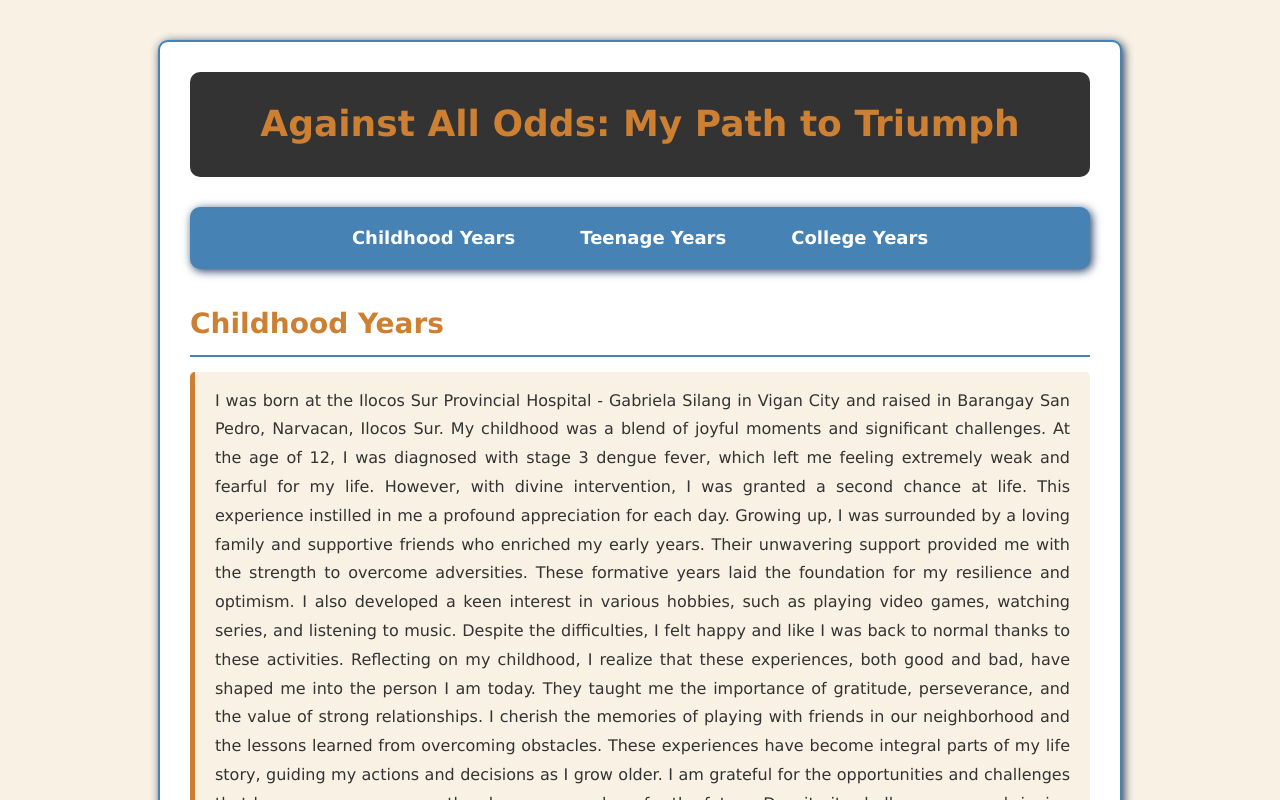
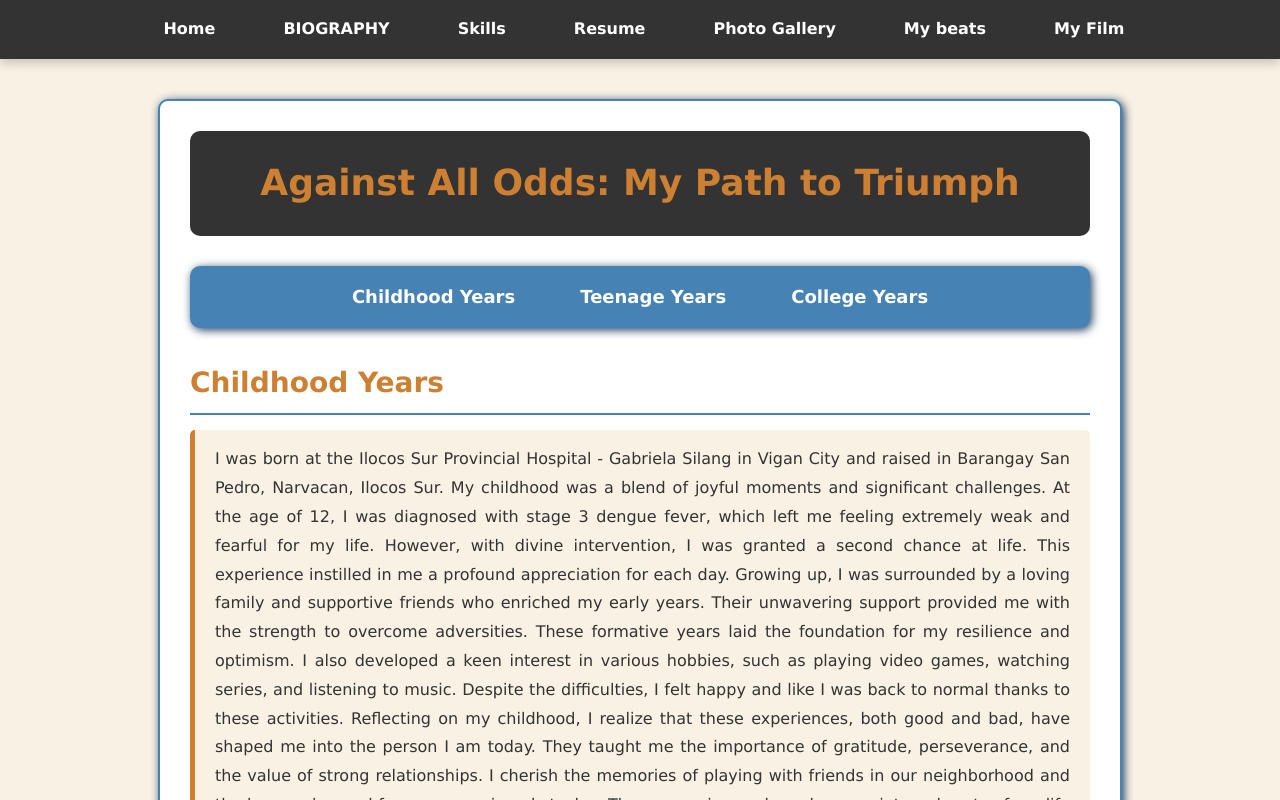
Before and after one commit to Saiqt07/Bio, a plain HTML site: page index.html in a window 1280 px wide. Shown: the top 800 px of the page. Drawn offline with Linux system fonts and the light colour scheme.

Commit message:
Add files via upload

```diff
--- a/biography.css
+++ b/biography.css
@@ -5,6 +5,49 @@ body {
     padding: 0;
     color: #333333;
     line-height: 1.8;
+}
+
+.main-nav {
+    background-color: #333333;
+    padding: 15px 0;
+    box-shadow: 0 4px 10px rgba(0, 0, 0, 0.2);
+}
+
+.main-nav ul {
+    list-style: none;
+    margin: 0;
+    padding: 0;
+    display: flex;
+    justify-content: center;
+    align-items: center;
+}
+
+.main-nav li {
+    margin: 0 15px;
+}
+
+.main-nav a {
+    text-decoration: none;
+    color: white;
+    font-size: 16px;
+    font-weight: bold;
+    padding: 10px 15px;
+    border-radius: 5px;
+    transition: background 0.3s ease, color 0.3s ease;
+}
+
+.main-nav a:hover {
+    background-color: #4682b4;
+    color: white;
+}
+
+.main-nav .active a {
+    background-color: #cd7f32;
+    color: white;
+}
+
+.main-nav i {
+    margin-right: 8px;
 }
 
 .container {
@@ -131,6 +174,7 @@ blockquote {
     justify-content: space-between;
     margin: 20px 0;
 }
+
 .thumbnail-gallery img {
     width: 23%;
     height: auto;
@@ -139,6 +183,7 @@ blockquote {
     cursor: pointer;
     transition: transform 0.3s ease, box-shadow 0.3s ease;
 }
+
 .thumbnail-gallery img:hover {
     transform: scale(1.05);
     box-shadow: 2px 2px 10px rgba(0, 0, 0, 0.3);
--- a/index.html
+++ b/index.html
@@ -9,6 +9,17 @@
 <body>
     <!--CABERO, CYRUS LUIGI-->
     <!--FEB 7, 2025-->
+    <nav class="main-nav">
+        <ul>
+            <li><a href="https://saiqt07.github.io/website/"><i class="fa-solid fa-house"></i> Home</a></li>
+            <li><a href="https://saiqt07.github.io/Bio/"><i class="fa-solid fa-user"></i> BIOGRAPHY</a></li>
+            <li><a href="https://saiqt07.github.io/skills/"><i class="fa-solid fa-lightbulb"></i> Skills</a></li>
+            <li><a href="https://saiqt07.github.io/Resume/"><i class="fa-solid fa-file"></i> Resume</a></li>
+            <li><a href="https://saiqt07.github.io/photo-dump/"><i class="fa-solid fa-images"></i> Photo Gallery</a></li>
+            <li><a href="https://saiqt07.github.io/My-beats/"><i class="fa-brands fa-spotify"></i> My beats</a></li>
+            <li><a href="https://saiqt07.github.io/My-film/"><i class="fa-solid fa-film"></i> My Film</a></li>
+        </ul>
+    </nav>
 
     <div class="container">
         <div class="header">
@@ -58,10 +69,6 @@
                 <img src="college4.jpg" alt="College Image 4" title="Picture with my friends" onclick="window.location.href='college4.jpg'">
             </div>
             <p><a href="#" class="back-to-top">Back to Top</a></p>
-
-            <div class="landing-link">
-                <a href="https://saiqt07.github.io/website/">Back to Landing Page</a>
-            </div>
         </div>
     </div>
 </body>
```
